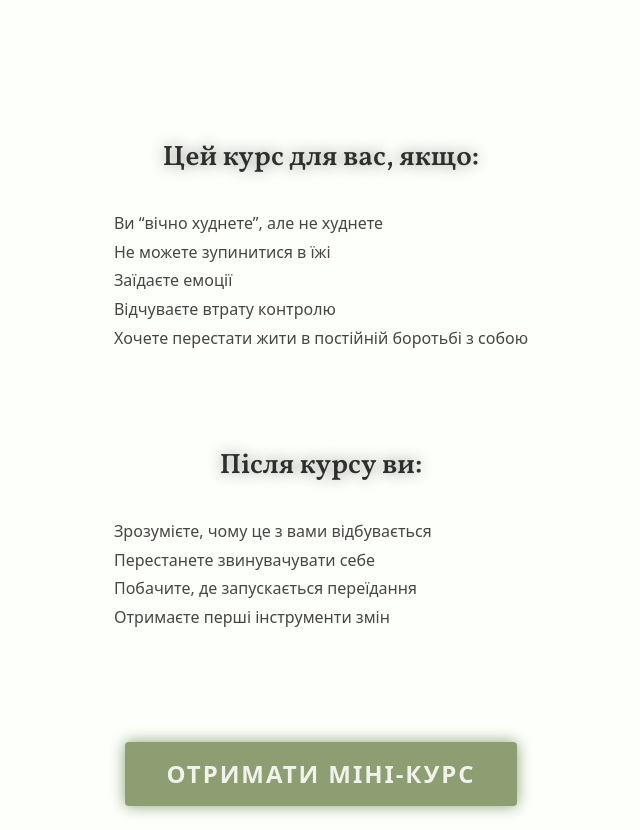
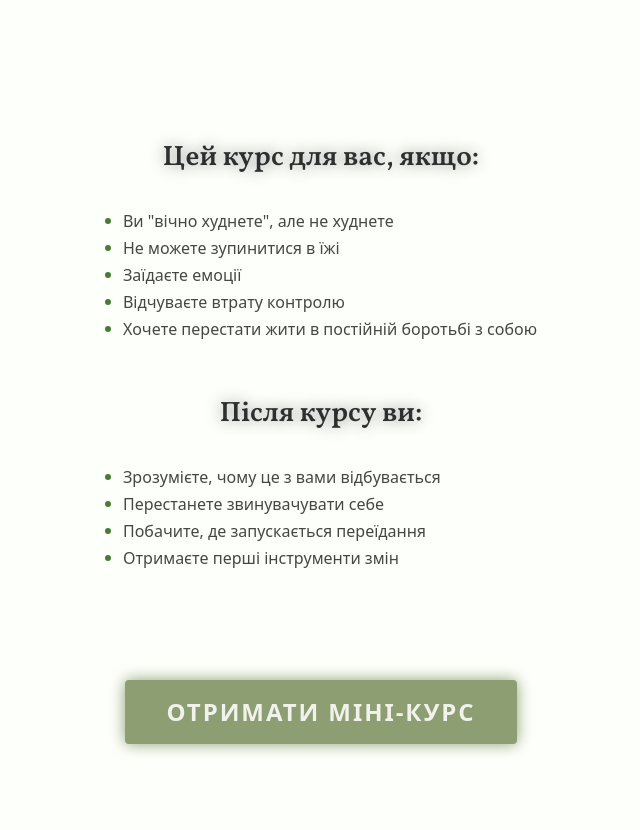
Before and after one commit to AdamT3H/food-is-emotion, a Next.js app: page / in a window 1280 px wide. Shown: the part 5680-6510 px from the top of the page, without its empty margins (319-959 px from the left). After the commit the page ends 6448 px from the top, so only its background shows below. Built offline with nearby package versions, Linux system fonts and the light colour scheme.

Commit message:
Fix last section

```diff
--- a/app/home.module.css
+++ b/app/home.module.css
@@ -540,7 +540,7 @@
   text-align: center;
   display: flex;
   flex-direction: column;
-  gap: 80px;
+  gap: 40px;
   padding: 0 20px;
 }
 
@@ -560,12 +560,34 @@
   text-shadow: 0px 0px 15px rgba(0, 0, 0, 0.435);
 }
 
-.courseText {
+.courseList {
+  list-style: none;
+  padding: 0;
+  margin: 0;
+  display: flex;
+  flex-direction: column;
+  gap: 3px;
+  text-align: start;
+}
+
+.courseList li {
   font-size: 16px;
   font-weight: 400;
-  line-height: 1.8;
+
   color: rgba(41, 40, 39, 0.864);
-  text-align: start;
+  padding-left: 18px;
+  position: relative;
+}
+
+.courseList li::before {
+  content: "";
+  position: absolute;
+  left: 0;
+  top: 9px;
+  width: 6px;
+  height: 6px;
+  border-radius: 50%;
+  background: #4a7a35;
 }
 
 .pizzaIcon {
--- a/app/page.tsx
+++ b/app/page.tsx
@@ -334,13 +334,13 @@ export default function Home() {
               Цей курс для вас, якщо:
             </div>
 
-            <div className={styles.courseText}>
-              Ви “вічно худнете”, але не худнете<br />
-              Не можете зупинитися в їжі<br />
-              Заїдаєте емоції<br />
-              Відчуваєте втрату контролю<br />
-              Хочете перестати жити в постійній боротьбі з собою
-            </div>
+            <ul className={styles.courseList}>
+              <li>Ви "вічно худнете", але не худнете</li>
+              <li>Не можете зупинитися в їжі</li>
+              <li>Заїдаєте емоції</li>
+              <li>Відчуваєте втрату контролю</li>
+              <li>Хочете перестати жити в постійній боротьбі з собою</li>
+            </ul>
           </div>
 
           <div className={styles.courseSection}>
@@ -348,12 +348,12 @@ export default function Home() {
               Після курсу ви:
             </div>
 
-            <div className={styles.courseText}>
-              Зрозумієте, чому це з вами відбувається<br />
-              Перестанете звинувачувати себе<br />
-              Побачите, де запускається переїдання<br />
-              Отримаєте перші інструменти змін
-            </div>
+            <ul className={styles.courseList}>
+              <li>Зрозумієте, чому це з вами відбувається</li>
+              <li>Перестанете звинувачувати себе</li>
+              <li>Побачите, де запускається переїдання</li>
+              <li>Отримаєте перші інструменти змін</li>
+            </ul>
           </div>
         </div>
         <div className={styles.heroCta}>
```
